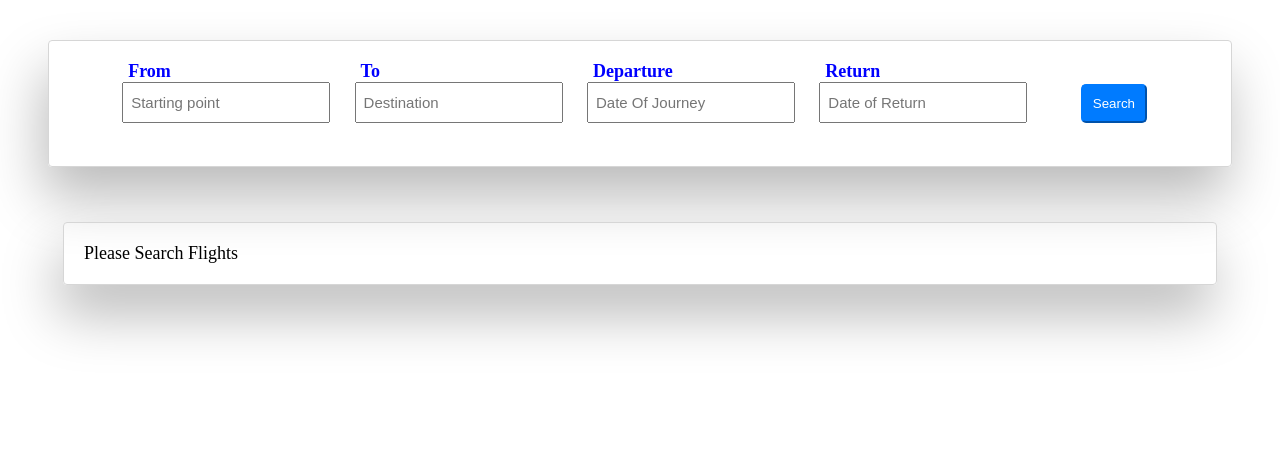
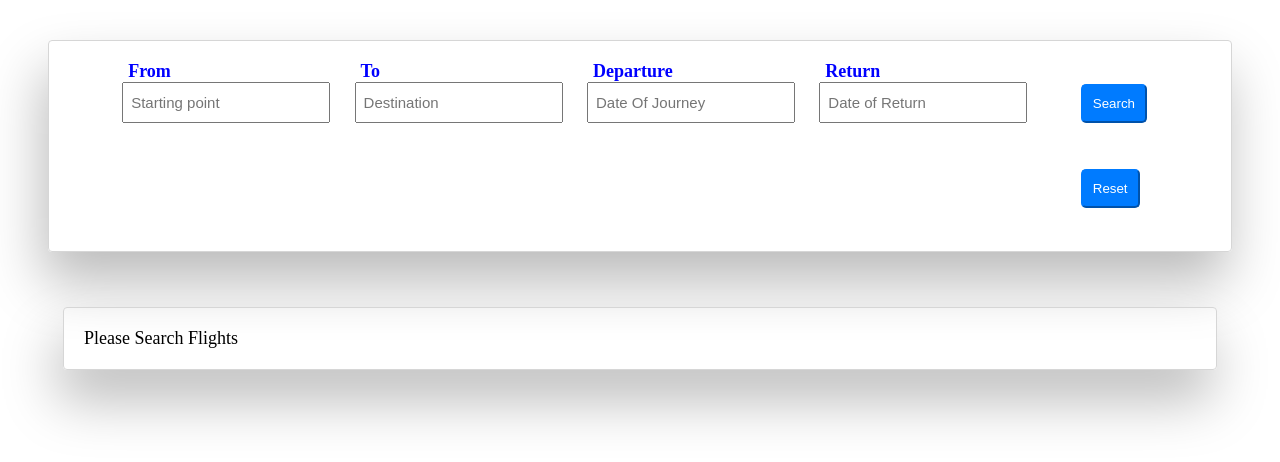
Before and after one commit to namrotadutta/flightbooking, a plain HTML site: page index.html in a window 1280 px wide. Drawn offline with Linux system fonts and the light colour scheme.

Commit message:
reset button added

```diff
--- a/index.html
+++ b/index.html
@@ -27,6 +27,7 @@
         <div class="box">
             <div >
                 <button type="button" class="button">Search</button>
+                <button type="button" class="button">Reset</button>
             </div>
         </div>
     </div>
```
